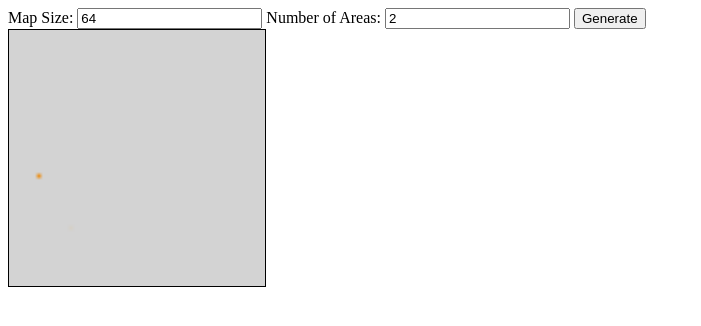
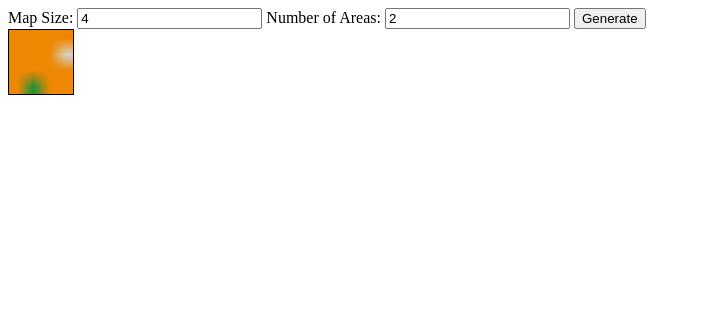
Before and after one commit to dlbrptrvc/mapgen, a plain HTML site: page index.html in a window 1280 px wide. Both pictures are taken after a click on the button "Generate". Shown: the whole page, without its empty margins (0-701 px from the left). Drawn offline with Linux system fonts and the light colour scheme.

Commit message:
Initial states and properties generated

```diff
--- a/index.html
+++ b/index.html
@@ -10,7 +10,7 @@
     <div id="main">
         <div class="toolbar">
             <label for="mapSize">Map Size:</label>
-            <input id="mapSize"type="text" value="64">
+            <input id="mapSize"type="text" value="4">
             <label for="nOfAreas">Number of Areas:</label>
             <input id="nOfAreas"type="text" value="2">
             <button id="genMapBtn">Generate</button>
--- a/script.js
+++ b/script.js
@@ -5,54 +5,120 @@ function initializeDOM(parentElementID) {
     });
 }
 initializeDOM('main')
+
+function isInside(l,pair) {
+    if (pair[0]>=0 && pair[0]<l && pair[1]>=0 && pair[1]<l) {
+        return true
+    } else return false
+}
+
 let mapTable = []
 let context = map.getContext('2d')
-let playerList = []
-let neutral = {color:'lightGray',size:0}
+let player = []
 
 genMapBtn.addEventListener('click',()=>{
 
     // gen an empty canvas
     map.style.border = "1px solid black"
-    map.style.width = mapSize.value*4 + "px"
-    map.style.height = mapSize.value*4 + "px"
+    map.style.width = mapSize.value*16 + "px"
+    map.style.height = mapSize.value*16 + "px"
     map.width = mapSize.value
     map.height = mapSize.value
 
     // gen area colors and sizes and other properties
-    for(let i=0;i<+nOfAreas.value;i++){
-        playerList[i]={}
-        playerList[i].color="rgb("+Math.floor(Math.random()*255)+","+Math.floor(Math.random()*255)+","+Math.floor(Math.random()*255)+")"
-        playerList[i].size=0
-        playerList[i].capitol = 'none'
+    for(let i=0;i<=+nOfAreas.value;i++){
+        player[i]={}
+        player[i].color="rgb("+Math.floor(Math.random()*255)+","+Math.floor(Math.random()*255)+","+Math.floor(Math.random()*255)+")"
+        player[i].size=1
     }
+    player[0].size=mapSize.value*mapSize.value-(+nOfAreas.value)
 
     // populate a neutral map table and map canvas
-    neutral.size = mapSize.value*mapSize.value
     for(let i=0;i<mapSize.value;i++){
         mapTable[i]=[]
         for(let j=0;j<mapSize.value;j++){
-            mapTable[i][j]='neutral'
+            mapTable[i][j]=0
         }
     }
     context = map.getContext('2d')
     context.rect(0, 0, mapSize.value, mapSize.value)
-    context.fillStyle = 'lightGray'
+    context.fillStyle = player[0].color
     context.fill()
 
     // place capitols
-    for(let i=0;i<playerList.length;i++){
+    for(let i=1;i<player.length;i++){
         let taken = false
         let xy=[]
-        playerList.capitol = []
         do {
             xy = [Math.floor(Math.random()*mapSize.value),Math.floor(Math.random()*mapSize.value)]
-            for(let j=0;j<i;j++){if (playerList[j].capitol==xy) {taken=true}}
+            for(let j=1;j<i;j++){if (player[j].capitol==xy) {taken=true}}
         } while (taken==true)
-        playerList[i].capitol = xy
-        mapTable[xy[0],xy[1]]=i
-        context.fillStyle = playerList[i].color
-        context.fillRect(playerList[i].capitol[0],playerList[i].capitol[1],1,1)
+        player[i].capitol = [xy[0],xy[1]]
+        mapTable[xy[0]][xy[1]]=i
+        context.fillStyle = player[i].color
+        context.fillRect(player[i].capitol[0],player[i].capitol[1],1,1)
     }
 
+    // generate borders
+    for(let i=0;i<player.length;i++){
+        player[i].border = []
+        for(let j=0;j<player.length;j++) {
+            player[i].border[j]={away:new Set(),home:new Set(),troops:0}
+        }
+    }
+
+    // fill in the borders for neutral
+    for(let i=1;i<player.length;i++) {
+        player[0].border[i].away.add(player[i].capitol.toString())
+        let newLand = player[i].capitol
+        if (isInside(mapTable.length,[newLand[0],newLand[1]-1])){
+            if (mapTable[newLand[0]][newLand[1]-1]===0) {
+                player[0].border[i].home.add([newLand[0],newLand[1]-1].toString())
+            }
+        }
+        if (isInside(mapTable.length,[newLand[0],newLand[1]+1])){
+            if (mapTable[newLand[0]][newLand[1]+1]===0) {
+                player[0].border[i].home.add([newLand[0],newLand[1]+1].toString())
+            }
+        }
+        if (isInside(mapTable.length,[newLand[0]-1,newLand[1]])){
+            if (mapTable[newLand[0]-1][newLand[1]]===0) {
+                player[0].border[i].home.add([newLand[0]-1,newLand[1]].toString())
+            }
+        }
+        if (isInside(mapTable.length,[newLand[0]+1,newLand[1]])){
+            if (mapTable[newLand[0]+1][newLand[1]]===0) {
+                player[0].border[i].home.add([newLand[0]+1,newLand[1]].toString())
+            }
+        }
+    }
+
+    // fill in the borders for players
+    for(let i=1;i<player.length;i++){
+        let newLand = player[i].capitol
+        let neighbor = 0
+        if (isInside(mapTable.length,[newLand[0],newLand[1]-1])){
+            neighbor = mapTable[newLand[0]][newLand[1]-1]
+            player[i].border[neighbor].away.add([newLand[0],newLand[1]-1].toString())
+            player[i].border[neighbor].home.add([newLand[0],newLand[1]].toString())
+        }
+        if (isInside(mapTable.length,[newLand[0],newLand[1]+1])){
+            neighbor = mapTable[newLand[0]][newLand[1]+1]
+            player[i].border[neighbor].away.add([newLand[0],newLand[1]+1].toString())
+            player[i].border[neighbor].home.add([newLand[0],newLand[1]].toString())
+        }
+        if (isInside(mapTable.length,[newLand[0]-1,newLand[1]])){
+            neighbor = mapTable[newLand[0]-1][newLand[1]]
+            player[i].border[neighbor].away.add([newLand[0]-1,newLand[1]].toString())
+            player[i].border[neighbor].home.add([newLand[0],newLand[1]].toString())
+        }
+        if (isInside(mapTable.length,[newLand[0]+1,newLand[1]])){
+            neighbor = mapTable[newLand[0]+1][newLand[1]]
+            player[i].border[neighbor].away.add([newLand[0]+1,newLand[1]].toString())
+            player[i].border[neighbor].home.add([newLand[0],newLand[1]].toString())
+        }
+    }
+
+    // simulate an attack from a chosen player that takes a pixel from a chosen enemy
+
 })
```
